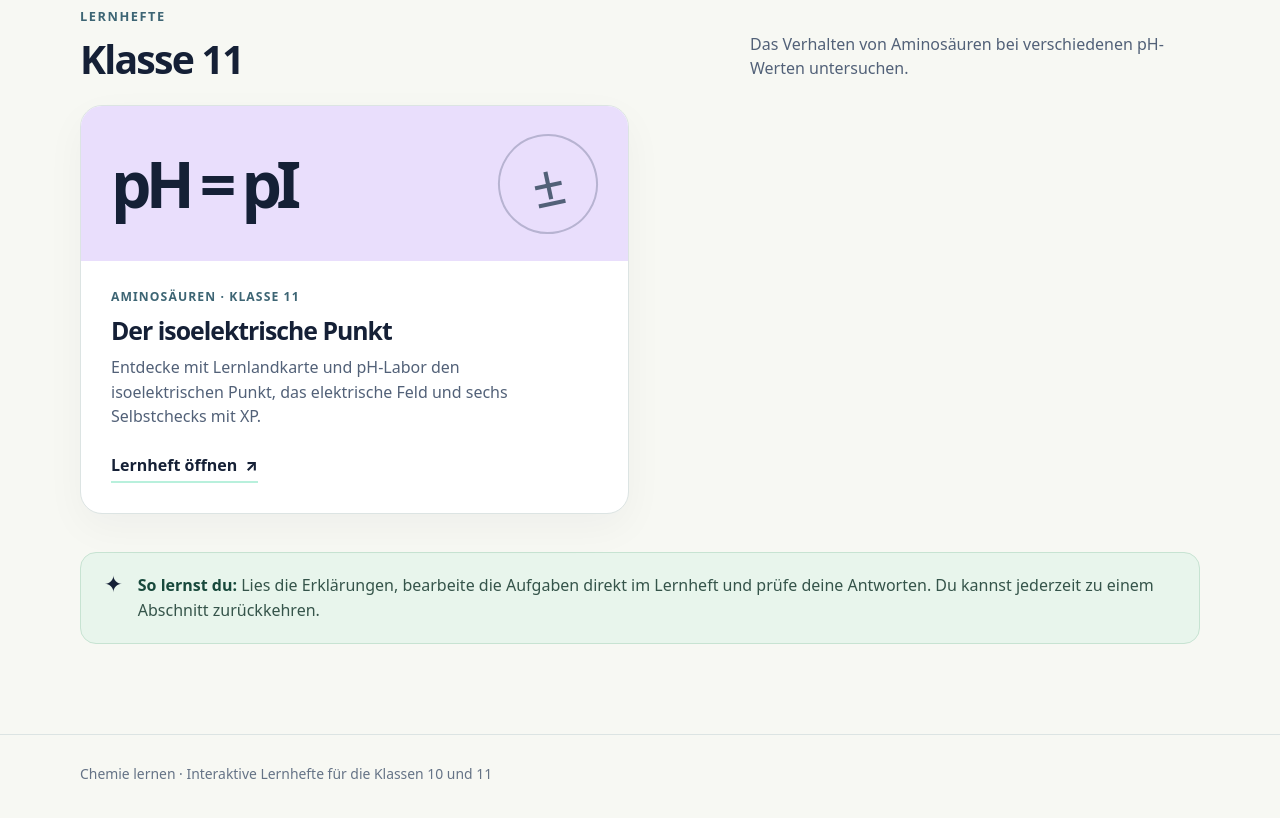
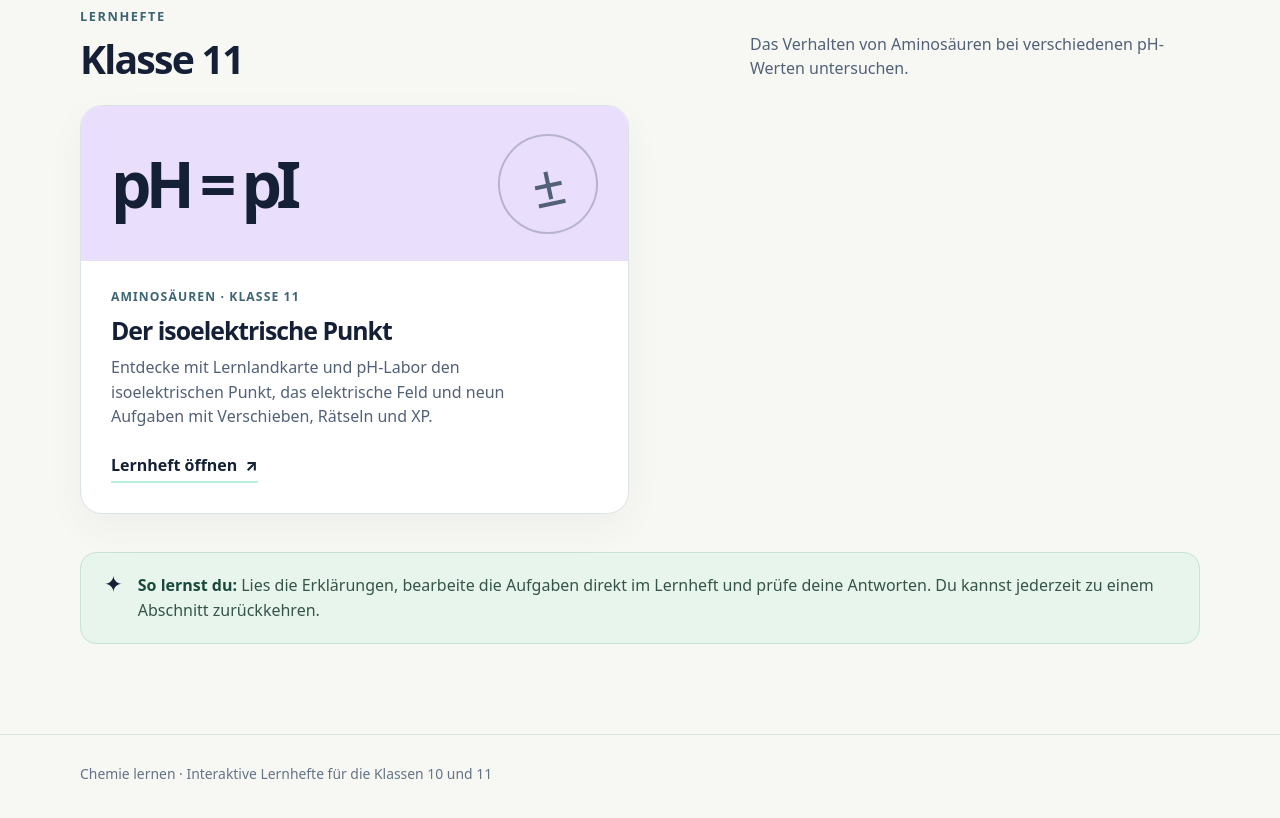
Before and after one commit to FrauMeyer-lab/Chemie, a plain HTML site: page index.html in a window 1280 px wide. Shown: the part 2825-3643 px from the top of the page. Drawn offline with Linux system fonts and the light colour scheme.

Commit message:
Update amino acid booklet description

```diff
--- a/index.html
+++ b/index.html
@@ -89,7 +89,7 @@
     <section class="year-section" id="klasse-11" aria-labelledby="title-11">
       <div class="section-head"><div><span class="kicker">Lernhefte</span><h2 id="title-11">Klasse 11</h2></div><p>Das Verhalten von Aminosäuren bei verschiedenen pH-Werten untersuchen.</p></div>
       <div class="grid">
-        <article class="card card--purple"><div class="card-top"><span class="formula" aria-hidden="true">pH = pI</span><span class="molecule" aria-hidden="true">±</span></div><div class="card-body"><span class="tag">Aminosäuren · Klasse 11</span><h3>Der isoelektrische Punkt</h3><p>Entdecke mit Lernlandkarte und pH-Labor den isoelektrischen Punkt, das elektrische Feld und sechs Selbstchecks mit XP.</p><a class="card-link" href="Isoelektrischer_Punkt_Aminosaeuren_Klasse_11.html">Lernheft öffnen <span aria-hidden="true">↗</span></a></div></article>
+        <article class="card card--purple"><div class="card-top"><span class="formula" aria-hidden="true">pH = pI</span><span class="molecule" aria-hidden="true">±</span></div><div class="card-body"><span class="tag">Aminosäuren · Klasse 11</span><h3>Der isoelektrische Punkt</h3><p>Entdecke mit Lernlandkarte und pH-Labor den isoelektrischen Punkt, das elektrische Feld und neun Aufgaben mit Verschieben, Rätseln und XP.</p><a class="card-link" href="Isoelektrischer_Punkt_Aminosaeuren_Klasse_11.html">Lernheft öffnen <span aria-hidden="true">↗</span></a></div></article>
       </div>
     </section>
     <aside class="note"><span class="note-icon" aria-hidden="true">✦</span><p><strong>So lernst du:</strong> Lies die Erklärungen, bearbeite die Aufgaben direkt im Lernheft und prüfe deine Antworten. Du kannst jederzeit zu einem Abschnitt zurückkehren.</p></aside>
```
